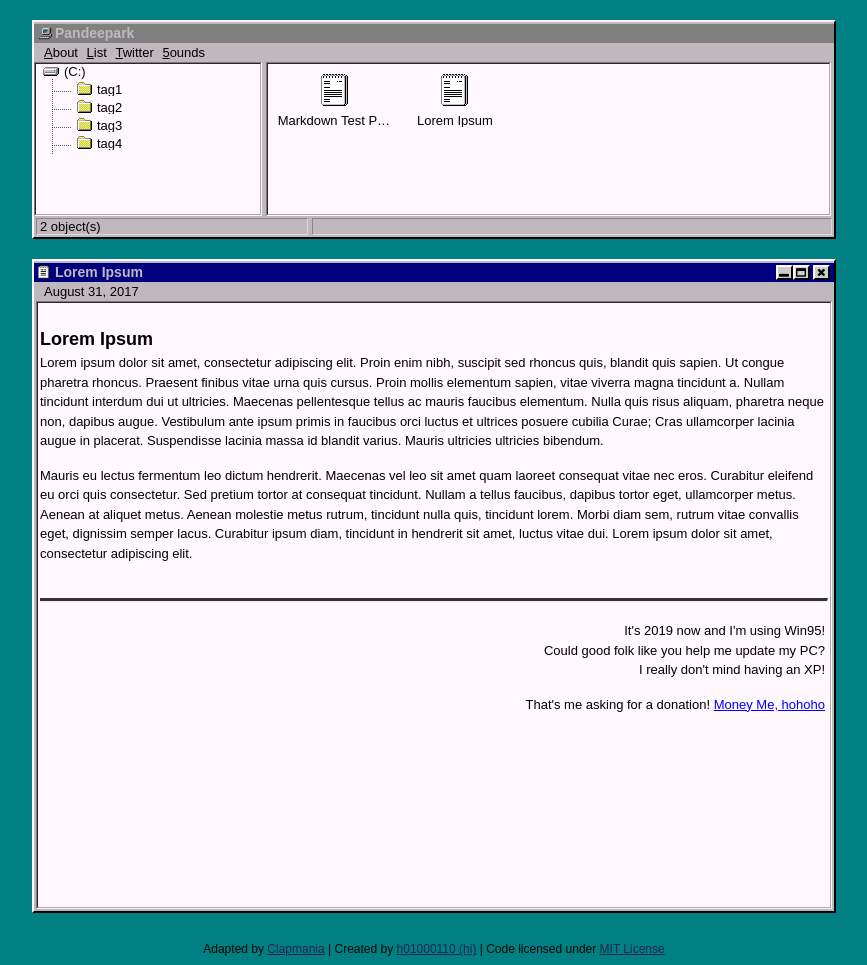
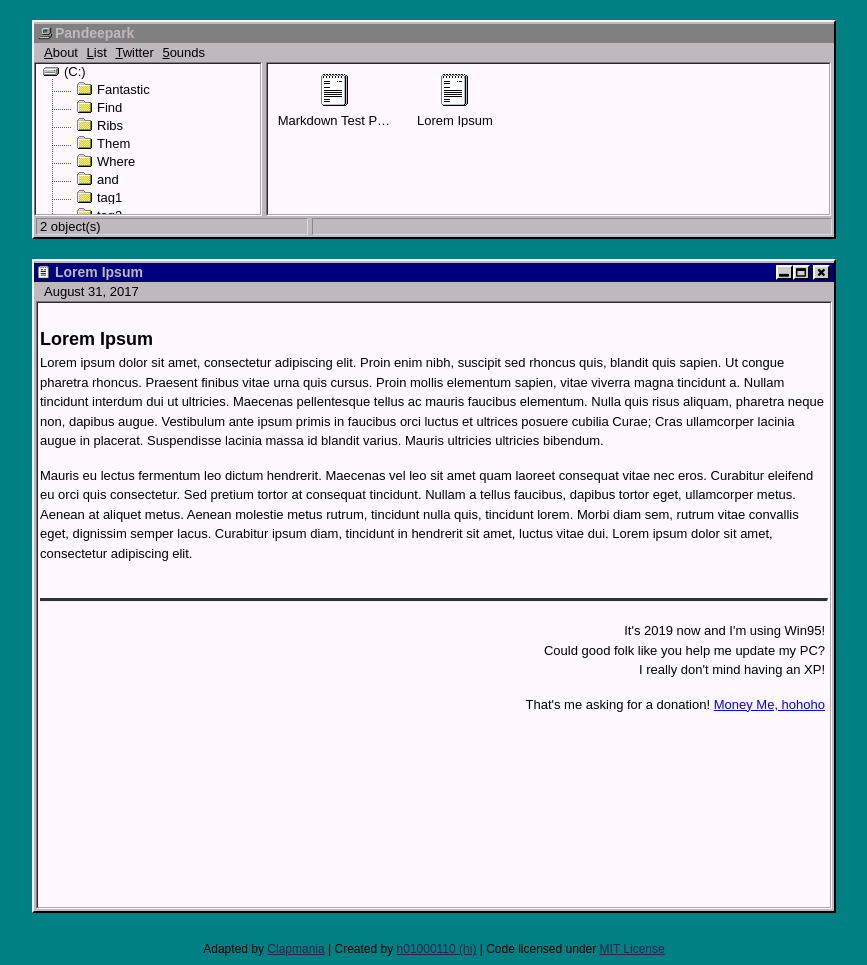
Before and after one commit to clapmania/clapmania.github.io, a Jekyll site: the page built from _posts/2017-08-31-lorem-ipsum.md, in a window 1280 px wide. Shown: the whole page, without its empty margins (206-1073 px from the left). Built offline with Jekyll 4.4.1, drawn with Linux system fonts in a browser that asks for light colours.

Commit message:
Update 2017-08-31-lorem-ipsum.md

```diff
--- a/_posts/2017-08-31-lorem-ipsum.md
+++ b/_posts/2017-08-31-lorem-ipsum.md
@@ -1,7 +1,7 @@
 ---
 layout: default
 title: "Lorem Ipsum"
-tags: tag1 tag2 tag3 tag4
+tags: Fantastic Ribs and Where to Find Them tag2 tag3 tag4
 ---
 
 ## Lorem Ipsum
```
